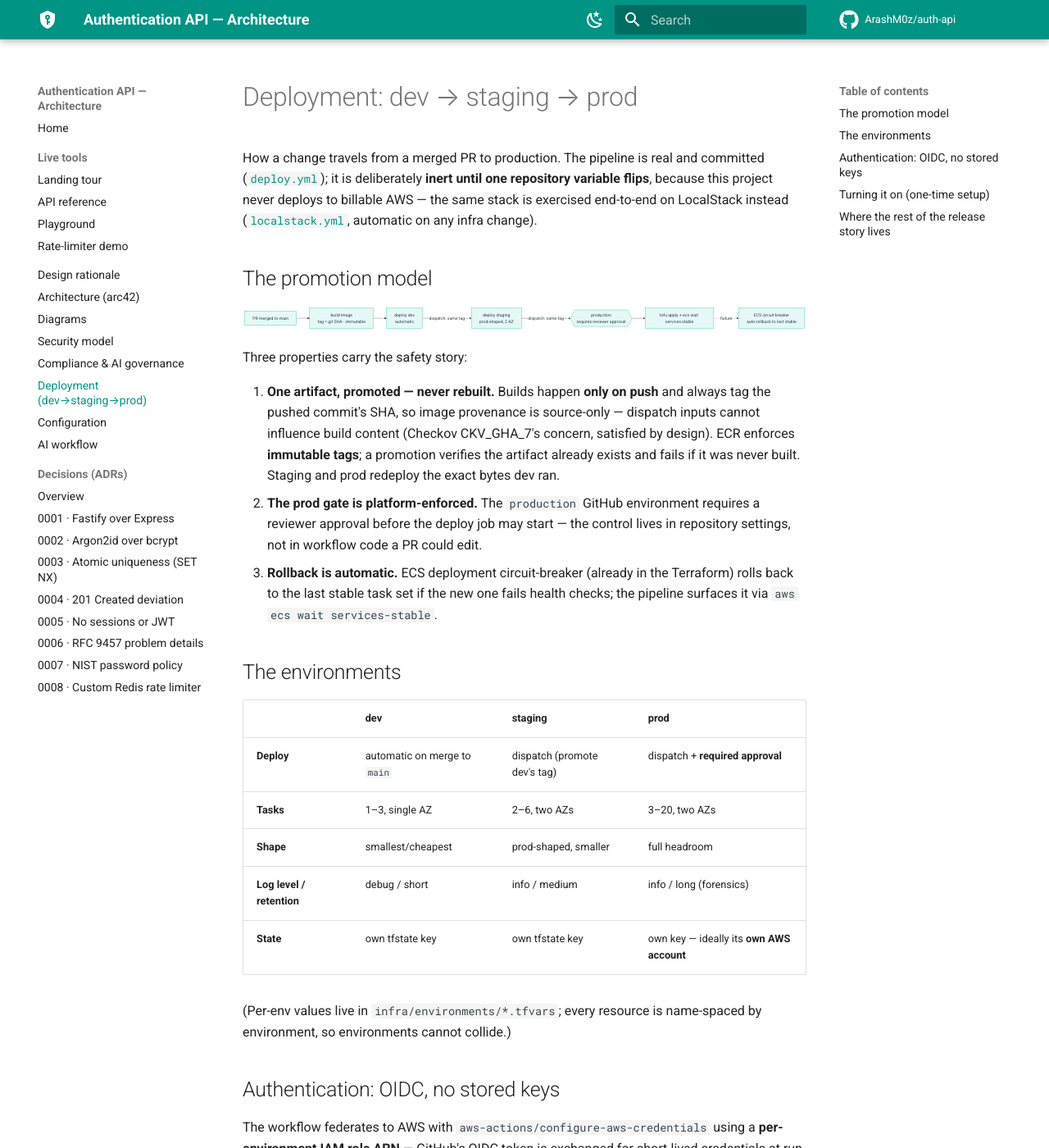
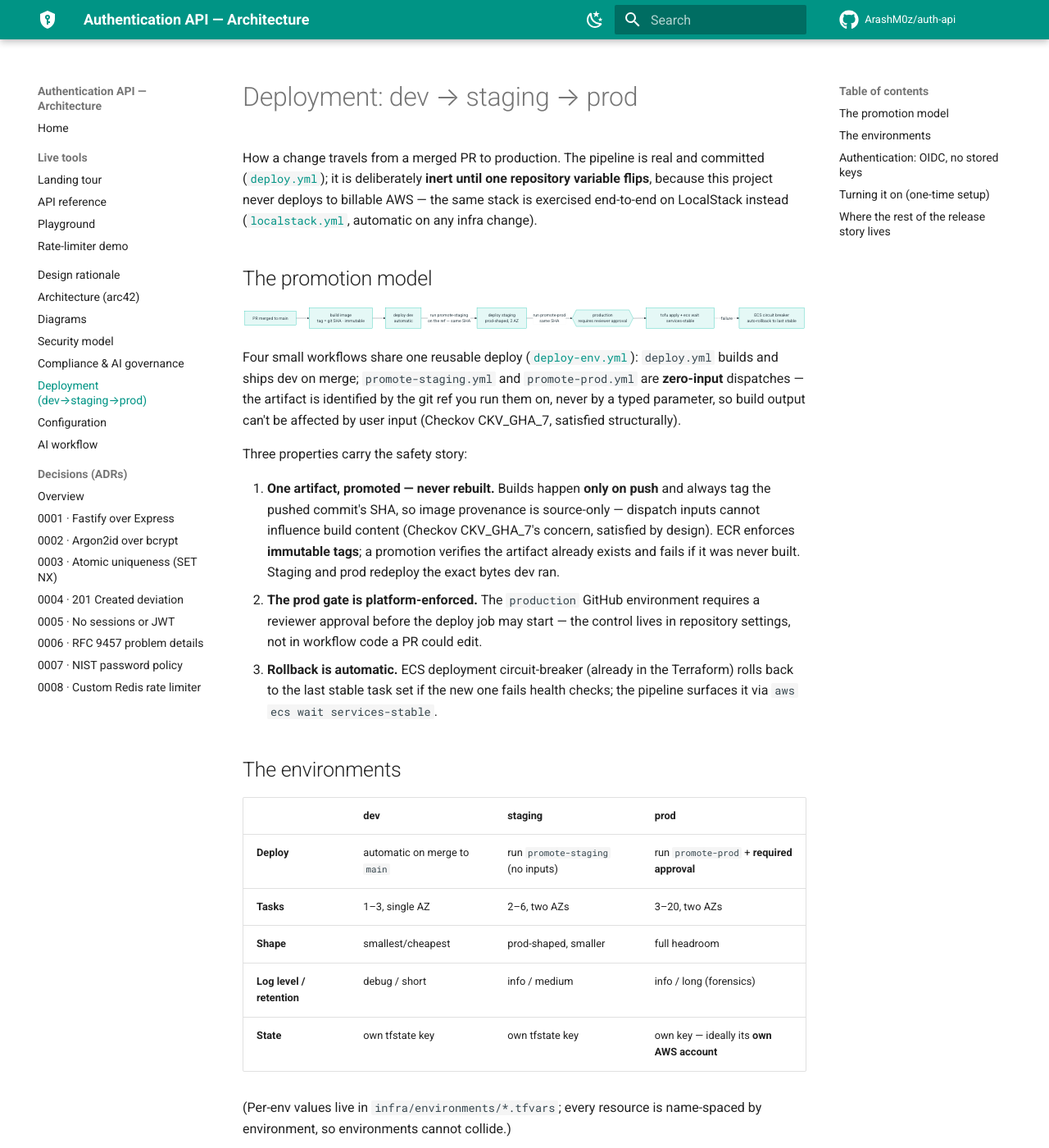
Before and after one commit to ArashM0z/auth-api, an MkDocs documentation site: the page built from docs/DEPLOYMENT.md, in a window 1280 px wide and 1400 px high. Shown: the whole window at 82% size. Built offline with MkDocs 1.6.1 and Material for MkDocs 9.7.7, drawn with Linux system fonts in a browser that asks for light colours; comment, search, counter and statistics services are not loaded.

Commit message:
ci(deploy): zero-input promotions — satisfy CKV_GHA_7 structurally
Checkov's CKV_GHA_7 is absolute: workflow_dispatch inputs must be empty.
Rather than suppress it, the pipeline now has no dispatch inputs anywhere:
one reusable deploy-env.yml (workflow_call — workflow-to-workflow
parameters, which the policy permits) consumed by deploy.yml (build + dev
on merge, provenance = pushed SHA) and two zero-input promotion workflows,
promote-staging.yml and promote-prod.yml — the artifact is identified by
the git ref the promotion runs on, never a typed parameter. The production
GitHub environment approval gate is unchanged.

````diff
--- a/docs/DEPLOYMENT.md
+++ b/docs/DEPLOYMENT.md
@@ -13,11 +13,18 @@ automatic on any infra change).
 flowchart LR
   PR[PR merged to main] --> B[build image<br/>tag = git SHA · immutable]
   B --> DEV[deploy dev<br/>automatic]
-  DEV -->|dispatch: same tag| STG[deploy staging<br/>prod-shaped, 2 AZ]
-  STG -->|dispatch: same tag| PROD{{production<br/>requires reviewer approval}}
+  DEV -->|run promote-staging<br/>on the ref — same SHA| STG[deploy staging<br/>prod-shaped, 2 AZ]
+  STG -->|run promote-prod<br/>same SHA| PROD{{production<br/>requires reviewer approval}}
   PROD --> APPLY[tofu apply + ecs wait services-stable]
   APPLY -.failure.-> CB[ECS circuit breaker<br/>auto-rollback to last stable]
 ```
+
+Four small workflows share one reusable deploy
+([`deploy-env.yml`](https://github.com/ArashM0z/auth-api/blob/main/.github/workflows/deploy-env.yml)):
+`deploy.yml` builds and ships dev on merge; `promote-staging.yml` and
+`promote-prod.yml` are **zero-input** dispatches — the artifact is identified
+by the git ref you run them on, never by a typed parameter, so build output
+can't be affected by user input (Checkov CKV_GHA_7, satisfied structurally).
 
 Three properties carry the safety story:
 
@@ -36,13 +43,13 @@ Three properties carry the safety story:
 
 ## The environments
 
-|                           | dev                          | staging                      | prod                                      |
-| ------------------------- | ---------------------------- | ---------------------------- | ----------------------------------------- |
-| **Deploy**                | automatic on merge to `main` | dispatch (promote dev's tag) | dispatch + **required approval**          |
-| **Tasks**                 | 1–3, single AZ               | 2–6, two AZs                 | 3–20, two AZs                             |
-| **Shape**                 | smallest/cheapest            | prod-shaped, smaller         | full headroom                             |
-| **Log level / retention** | debug / short                | info / medium                | info / long (forensics)                   |
-| **State**                 | own tfstate key              | own tfstate key              | own key — ideally its **own AWS account** |
+|                           | dev                          | staging                           | prod                                       |
+| ------------------------- | ---------------------------- | --------------------------------- | ------------------------------------------ |
+| **Deploy**                | automatic on merge to `main` | run `promote-staging` (no inputs) | run `promote-prod` + **required approval** |
+| **Tasks**                 | 1–3, single AZ               | 2–6, two AZs                      | 3–20, two AZs                              |
+| **Shape**                 | smallest/cheapest            | prod-shaped, smaller              | full headroom                              |
+| **Log level / retention** | debug / short                | info / medium                     | info / long (forensics)                    |
+| **State**                 | own tfstate key              | own tfstate key                   | own key — ideally its **own AWS account**  |
 
 (Per-env values live in `infra/environments/*.tfvars`; every resource is
 name-spaced by environment, so environments cannot collide.)
````
Also changed, not shown: 4 other files.
